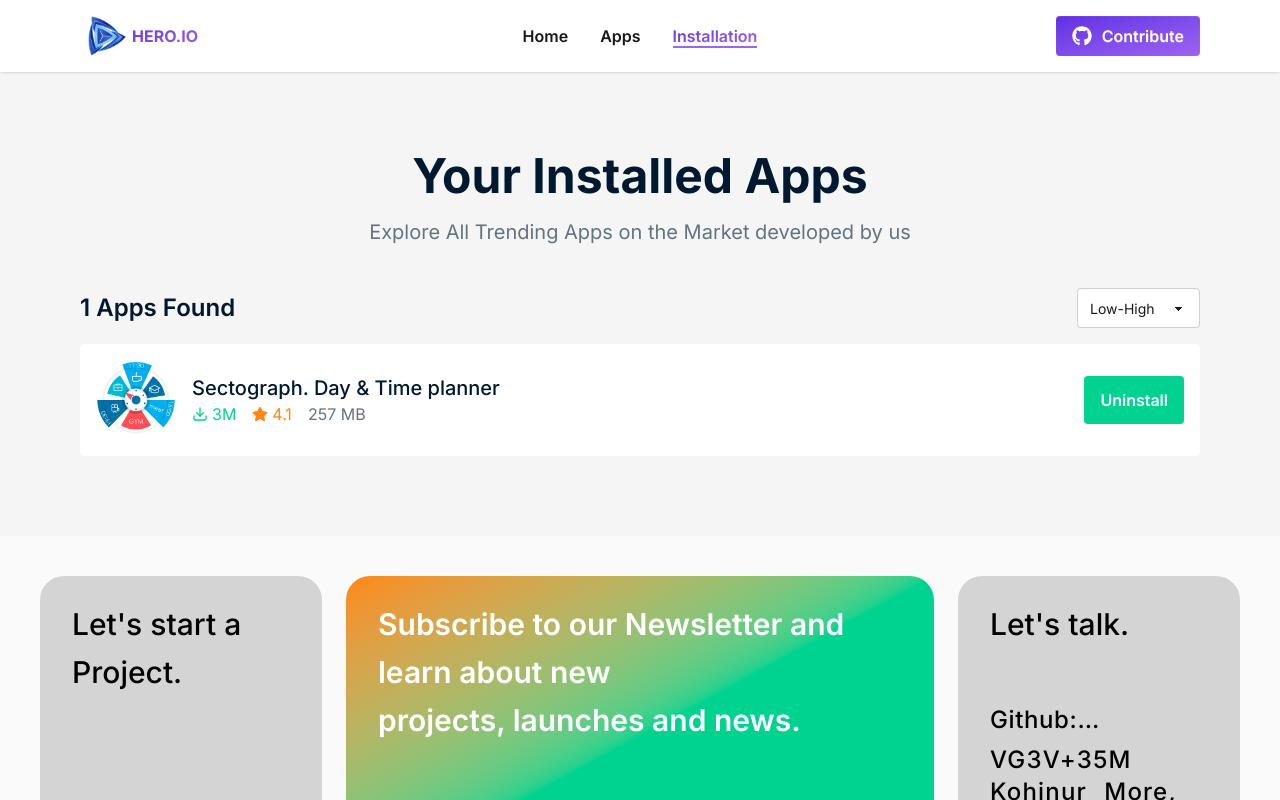
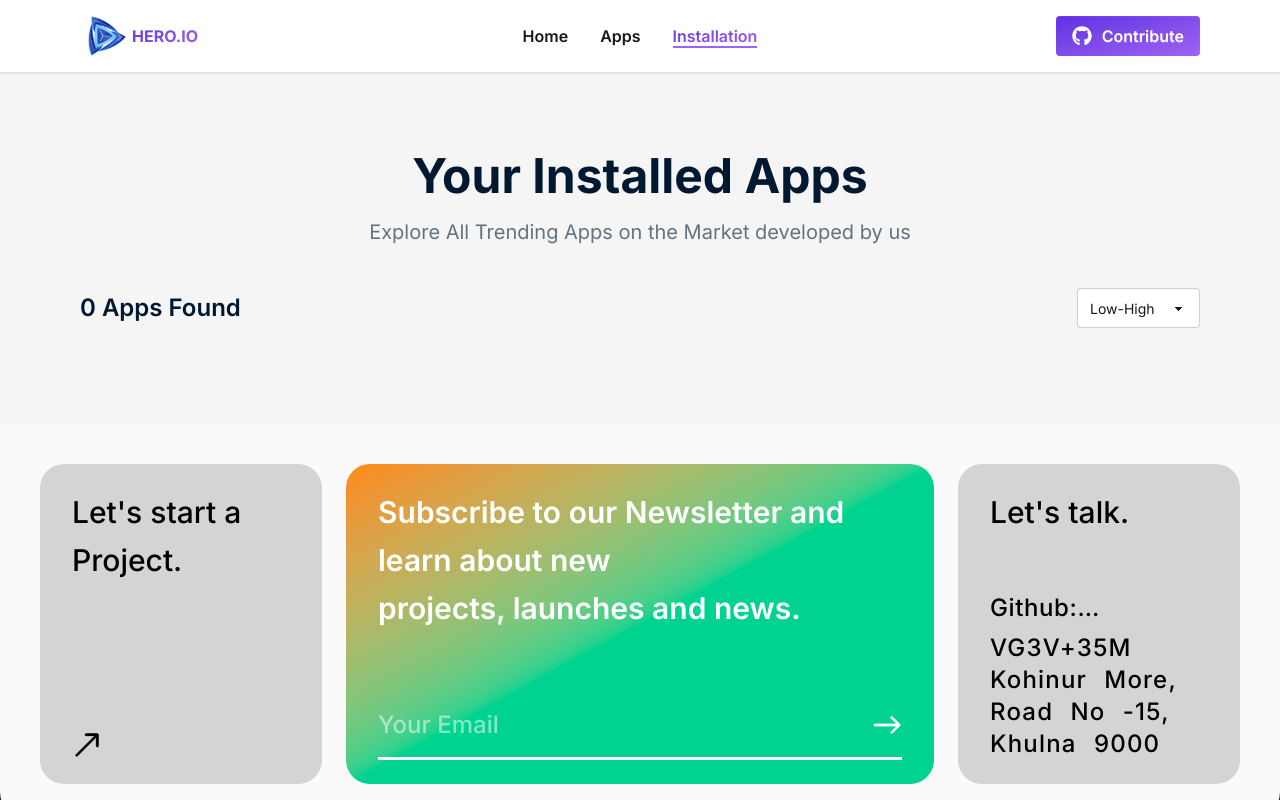
Before and after one commit to MdSakifHossain/PH-Lv01-B12A08-Hero-IO-08-10-2025, a React (Vite) app: page /installation in a window 1280 px wide. Shown: the top 800 px of the page. Built offline with nearby package versions, Linux system fonts and the light colour scheme.

Commit message:
refactor(InstallationPage): extract installed app card to component

```diff
--- /dev/null
+++ b/src/components/InstalledAppCard.jsx
@@ -0,0 +1,31 @@
+import React from "react";
+import { FiDownload } from "react-icons/fi";
+import { FaStar } from "react-icons/fa";
+
+const InstalledAppCard = ({ app }) => {
+  return (
+    <div className="bg-white p-4 rounded flex items-center justify-center gap-4">
+      <img className="size-20 rounded-lg" src={app.image} alt={app.title} />
+
+      <div className="flex-1">
+        <h4 className="font-medium text-xl text-heading-color">{app.title}</h4>
+
+        <div className="flex items-center gap-4">
+          <div className="flex items-center gap-1 text-my-accent">
+            <FiDownload />
+            {app.downloads}
+          </div>
+          <div className="flex items-center gap-1 text-my-accent2">
+            <FaStar /> {app.ratingAvg}
+          </div>
+          <div className="text-subheading-color">{app.size} MB</div>
+        </div>
+      </div>
+      <button className="bg-my-accent px-4 py-3 rounded font-semibold text-white">
+        Uninstall
+      </button>
+    </div>
+  );
+};
+
+export default InstalledAppCard;
--- a/src/pages/InstallationPage/InstallationPage.jsx
+++ b/src/pages/InstallationPage/InstallationPage.jsx
@@ -1,17 +1,13 @@
 import React, { useContext } from "react";
-import { FiDownload } from "react-icons/fi";
-import { FaStar } from "react-icons/fa";
 import { useLoaderData } from "react-router";
 
 import { InstalledContext } from "../../contexts/InstalledContext";
+import InstalledAppCard from "../../components/InstalledAppCard";
 
 const InstallationPage = () => {
-  const { data } = useLoaderData();
+  const { data: allApps } = useLoaderData();
   const [globalInstalledList, setGlobalInstalledList] =
     useContext(InstalledContext);
-  const app = data[23];
-
-  console.log(globalInstalledList);
 
   return (
     <section className="w-full flex-1 p-20 flex flex-col gap-10">
@@ -27,7 +23,7 @@ const InstallationPage = () => {
       <div className="flex flex-col gap-4">
         <div className="flex items-center justify-between">
           <h3 className="font-semibold text-2xl leading-8 text-heading-color">
-            1 Apps Found
+            {globalInstalledList.length} Apps Found
           </h3>
 
           <select defaultValue="Pick a color" className="select w-min">
@@ -39,29 +35,12 @@ const InstallationPage = () => {
 
         {/* cards constainer */}
         <div className="flex flex-col gap-4">
-          {/* individual card */}
-          <div className="bg-white p-4 rounded flex items-center justify-center gap-4">
-            <img className="size-20 rounded-lg" src={app.image} alt="" />
-            <div className="flex-1">
-              <h4 className="font-medium text-xl text-heading-color">
-                {app.title}
-              </h4>
-
-              <div className="flex items-center gap-4">
-                <div className="flex items-center gap-1 text-my-accent">
-                  <FiDownload />
-                  {app.downloads}
-                </div>
-                <div className="flex items-center gap-1 text-my-accent2">
-                  <FaStar /> {app.ratingAvg}
-                </div>
-                <div className="text-subheading-color">{app.size} MB</div>
-              </div>
-            </div>
-            <button className="bg-my-accent px-4 py-3 rounded font-semibold text-white">
-              Uninstall
-            </button>
-          </div>
+          {globalInstalledList.map((appId) => (
+            <InstalledAppCard
+              key={appId}
+              app={allApps.find((app) => app.id === appId)}
+            />
+          ))}
         </div>
       </div>
     </section>
```
